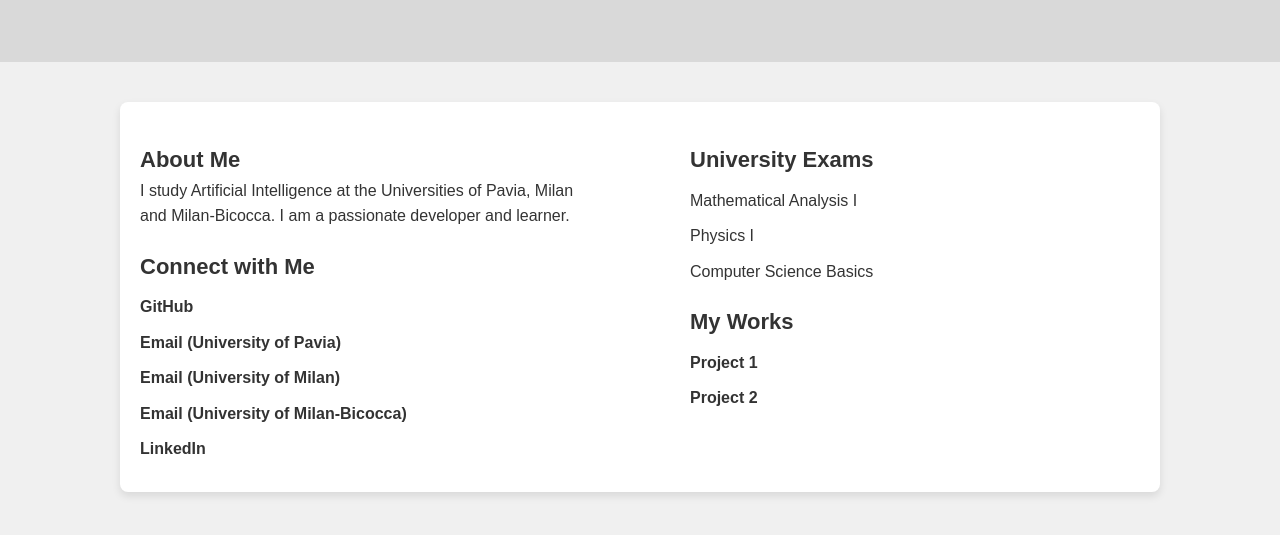
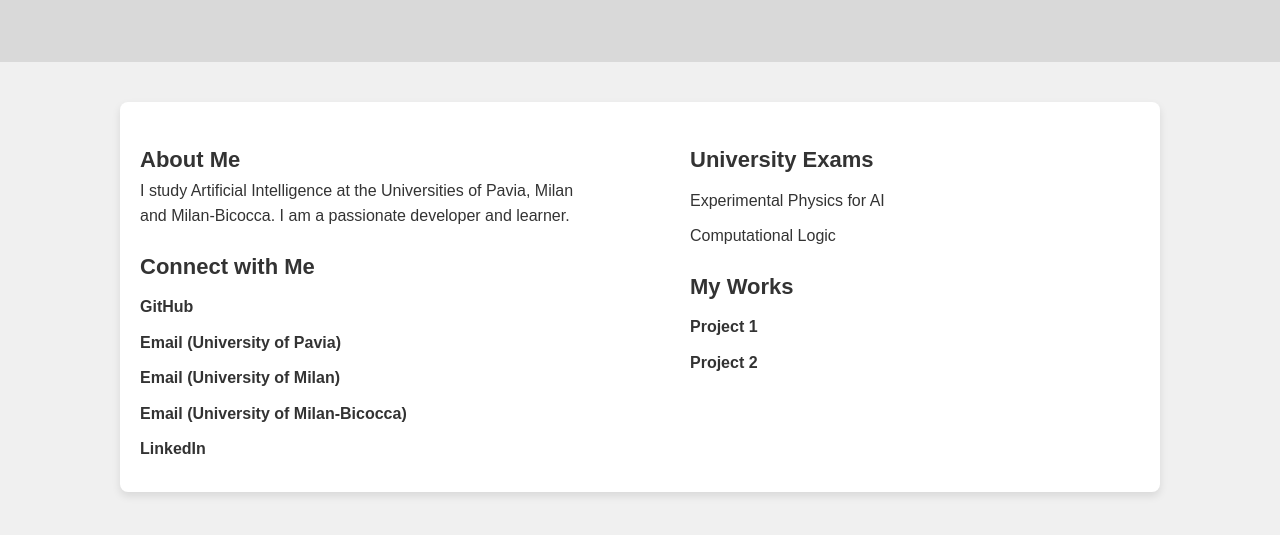
Before and after one commit to mattiamanzetti/mattiamanzetti.github.io, a plain HTML site: page index.html in a window 1280 px wide. Shown: the part 123-658 px from the top of the page. Drawn offline with Linux system fonts and the light colour scheme.

Commit message:
Update index.html

```diff
--- a/index.html
+++ b/index.html
@@ -43,9 +43,9 @@
             <div class="section-box">
                 <h2>University Exams</h2>
                 <ul>
-                    <li>Mathematical Analysis I</li>
-                    <li>Physics I</li>
-                    <li>Computer Science Basics</li>
+                    <li>Experimental Physics for AI</li>
+                    <li>Computational Logic</li>
+                    <li> </li>
                     <!-- Add more exams here -->
                 </ul>
             </div>
```
